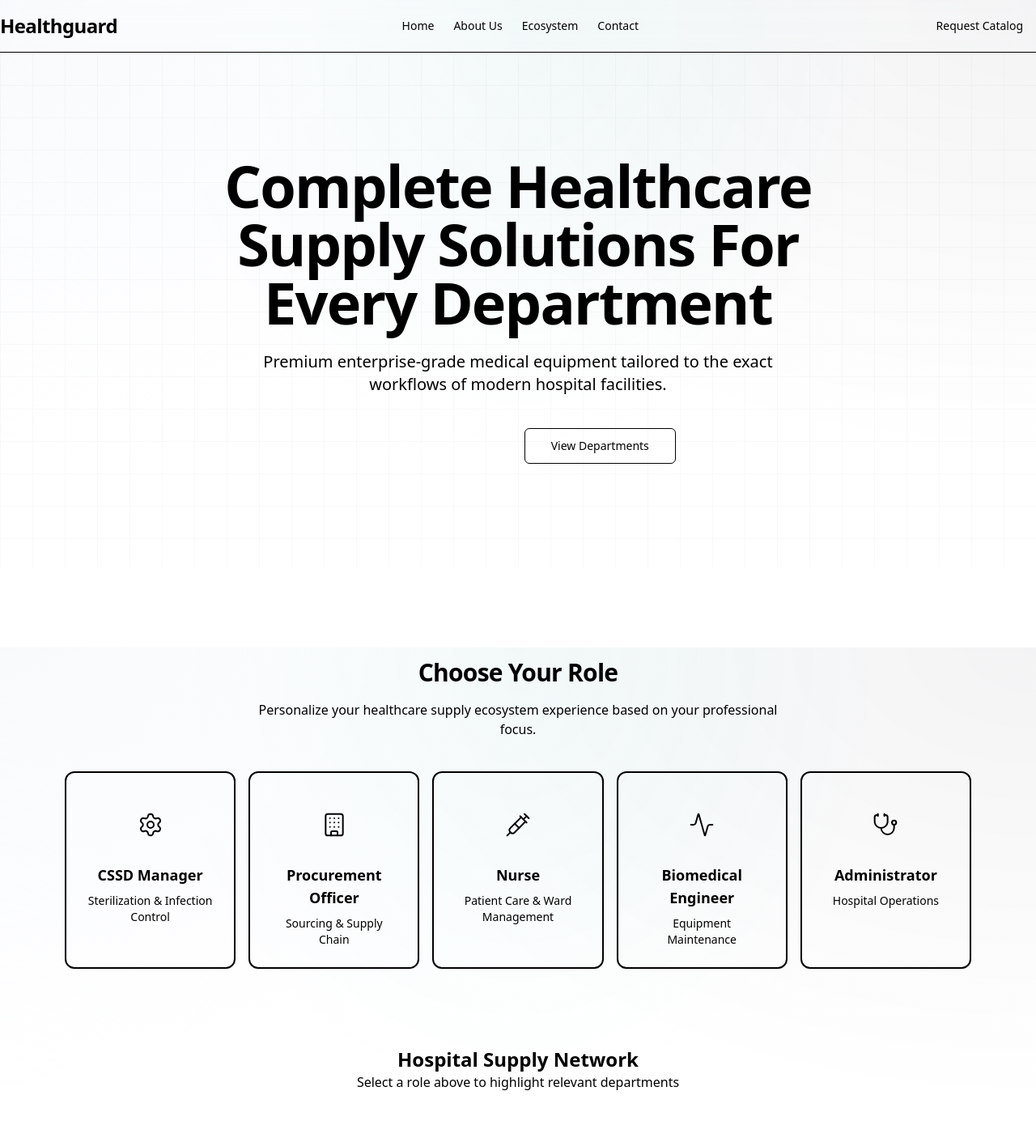
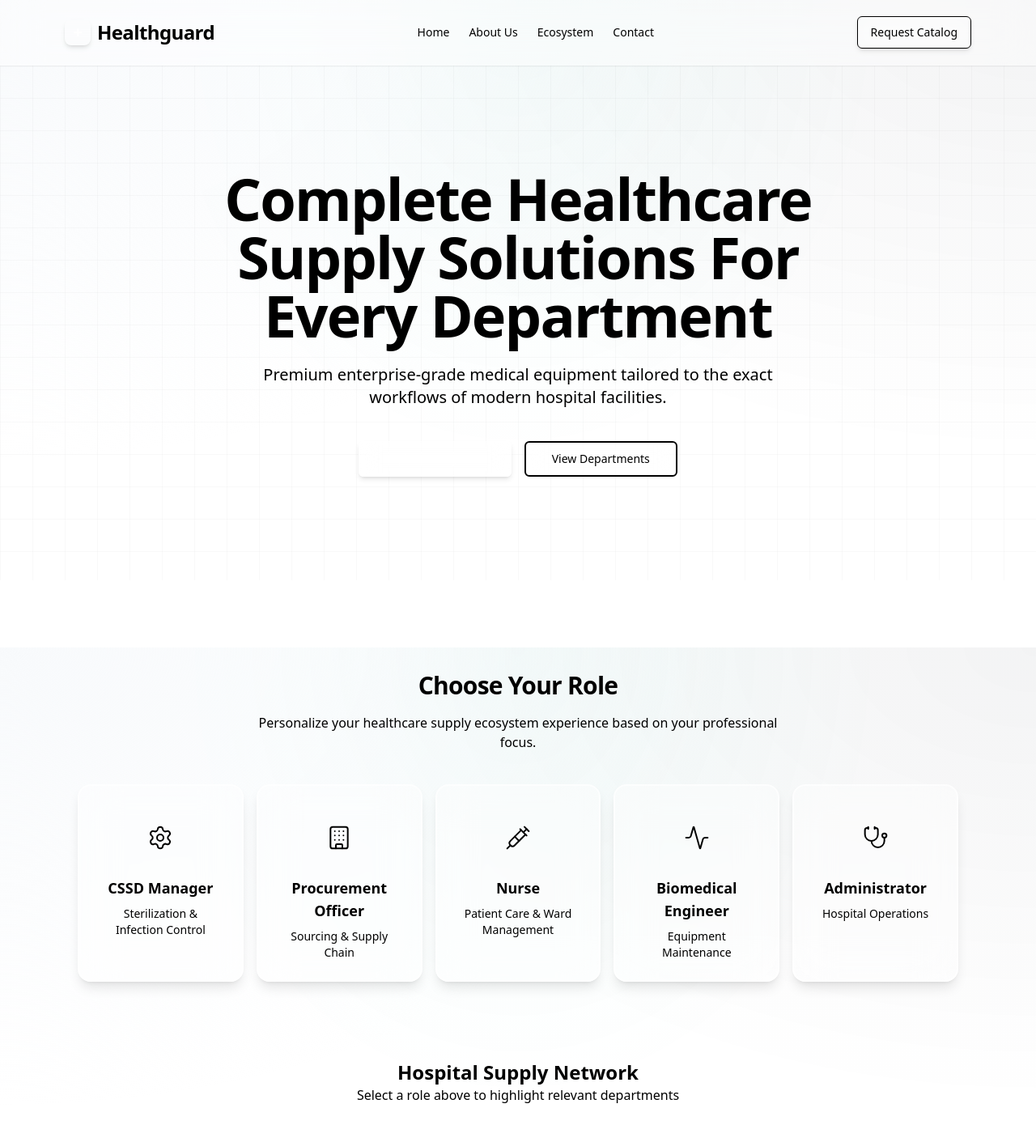
Before and after one commit to Ash-JP/healthguard, a Next.js app: page / in a window 1280 px wide. Shown: the top 1411 px of the page at 81% size. Built offline with nearby package versions, Linux system fonts and the light colour scheme.

Commit message:
feat: implement UI base components and initialize global layout structure with navigation

```diff
--- a/src/app/layout.tsx
+++ b/src/app/layout.tsx
@@ -10,10 +10,11 @@ export const metadata = {
 export default function RootLayout({ children }: { children: React.ReactNode }) {
   return (
     <html lang="en">
-      <body className="min-h-screen flex flex-col">
-        <header className="sticky top-0 z-50 w-full border-b bg-background/80 backdrop-blur-md supports-[backdrop-filter]:bg-background/60">
-          <div className="container flex h-16 items-center justify-between">
-            <Link href="/" className="font-bold text-2xl text-primary tracking-tight">
+      <body className="min-h-screen flex flex-col bg-background selection:bg-accent/20">
+        <header className="sticky top-0 z-50 w-full border-b border-white/20 bg-white/60 dark:bg-black/40 backdrop-blur-xl shadow-sm supports-[backdrop-filter]:bg-white/40">
+          <div className="container flex h-20 items-center justify-between">
+            <Link href="/" className="font-bold text-2xl text-primary tracking-tight flex items-center gap-2">
+              <div className="w-8 h-8 rounded-lg bg-primary text-white flex items-center justify-center font-bold text-xl shadow-md">+</div>
               Healthguard
             </Link>
             <nav className="hidden md:flex gap-6 text-sm font-medium">
--- a/src/components/ui/button.tsx
+++ b/src/components/ui/button.tsx
@@ -9,14 +9,14 @@ const buttonVariants = cva(
   {
     variants: {
       variant: {
-        default: "bg-primary text-primary-foreground hover:bg-primary/90",
+        default: "bg-primary/90 backdrop-blur-md border border-primary/20 shadow-md text-primary-foreground hover:bg-primary/80",
         destructive:
-          "bg-destructive text-destructive-foreground hover:bg-destructive/90",
+          "bg-destructive/90 backdrop-blur-md text-destructive-foreground hover:bg-destructive/80 shadow-sm",
         outline:
-          "border border-input bg-background hover:bg-accent hover:text-accent-foreground",
+          "border-2 border-primary/20 bg-white/30 backdrop-blur-md hover:bg-white/60 hover:text-primary transition-all",
         secondary:
-          "bg-secondary text-secondary-foreground hover:bg-secondary/80",
-        ghost: "hover:bg-accent hover:text-accent-foreground",
+          "bg-secondary/60 backdrop-blur-xl border border-white/50 shadow-sm text-secondary-foreground hover:bg-secondary/80",
+        ghost: "hover:bg-accent/10 hover:text-accent",
         link: "text-primary underline-offset-4 hover:underline",
       },
       size: {
--- a/src/components/ui/card.tsx
+++ b/src/components/ui/card.tsx
@@ -12,7 +12,7 @@ function Card({
       data-slot="card"
       data-size={size}
       className={cn(
-        "rounded-xl border bg-card text-card-foreground shadow-sm",
+        "rounded-2xl border border-white/60 dark:border-white/10 bg-white/40 dark:bg-black/40 backdrop-blur-xl shadow-lg text-card-foreground transition-all",
         className
       )}
       {...props}
--- a/tailwind.config.ts
+++ b/tailwind.config.ts
@@ -4,6 +4,16 @@ export default {
   darkMode: ["class"],
   content: ["./src/**/*.{ts,tsx}", "./components/**/*.{ts,tsx}"],
   theme: {
+    container: {
+      center: true,
+      padding: {
+        DEFAULT: "1rem",
+        sm: "2rem",
+        lg: "4rem",
+        xl: "5rem",
+        "2xl": "6rem",
+      },
+    },
     extend: {
       colors: {
         background: "var(--background)",
```
